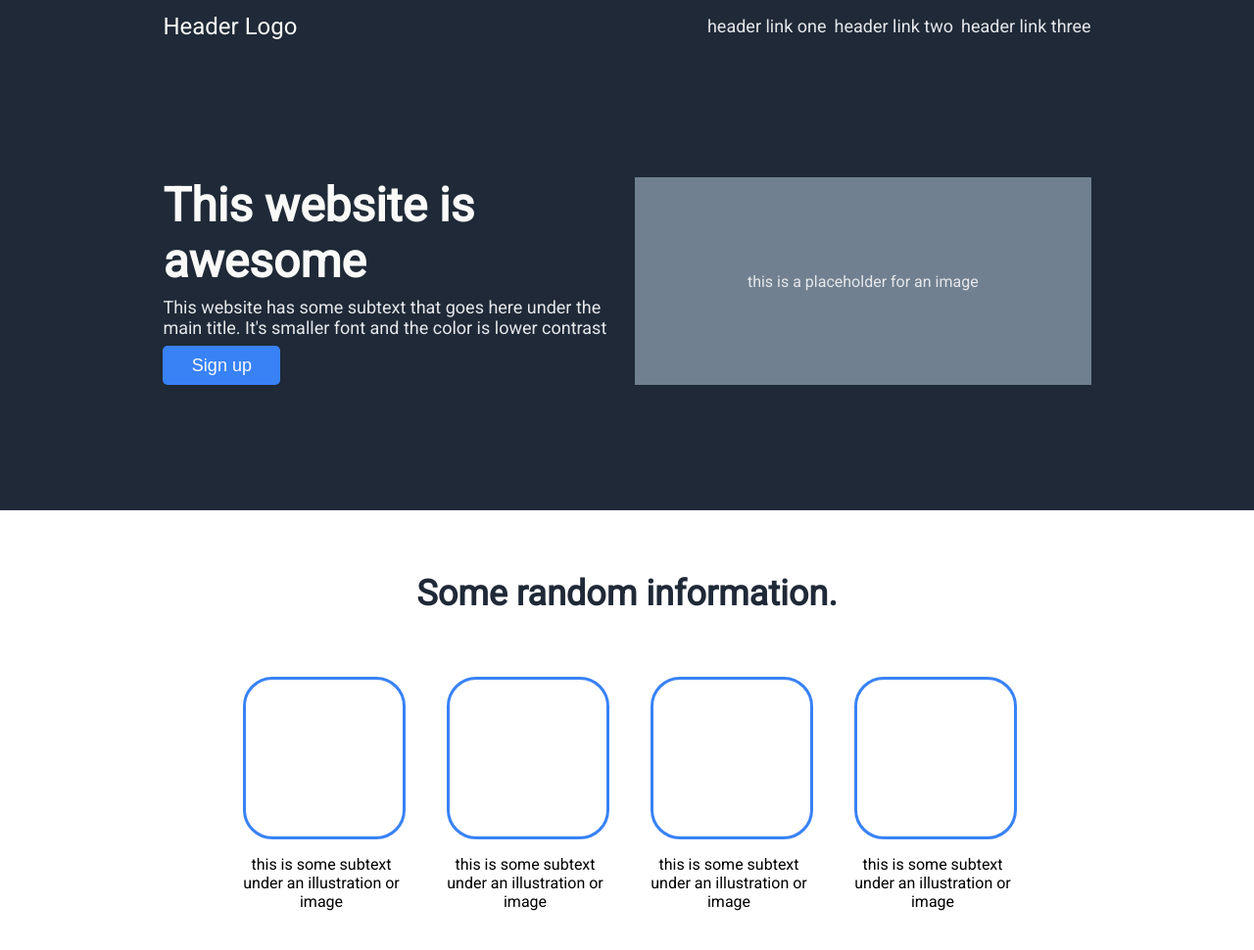
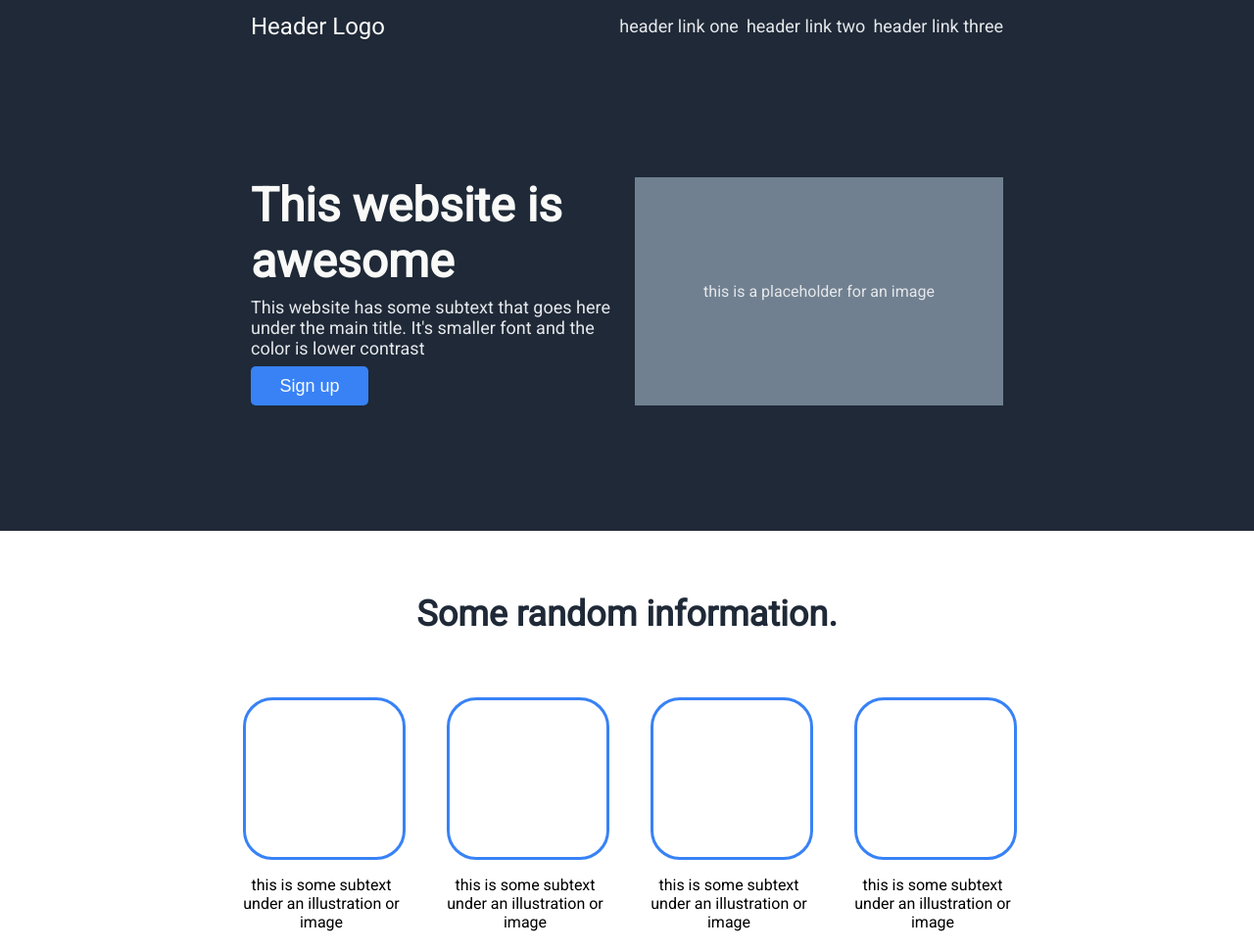
Before and after one commit to MINIMUMPFC/odin-landing-page, a plain HTML site: page index.html in a window 1280 px wide. Shown: the top 970 px of the page at 98% size. Drawn offline with Linux system fonts and the light colour scheme.

Commit message:
fix: adjust padding header and hero section

```diff
--- a/style.css
+++ b/style.css
@@ -10,7 +10,7 @@ body {
 
 .navbar-container,
 .hero-container {
-    padding: 0 13%;
+    padding: 0 20%;
 }
 
 .navbar-container,
```
